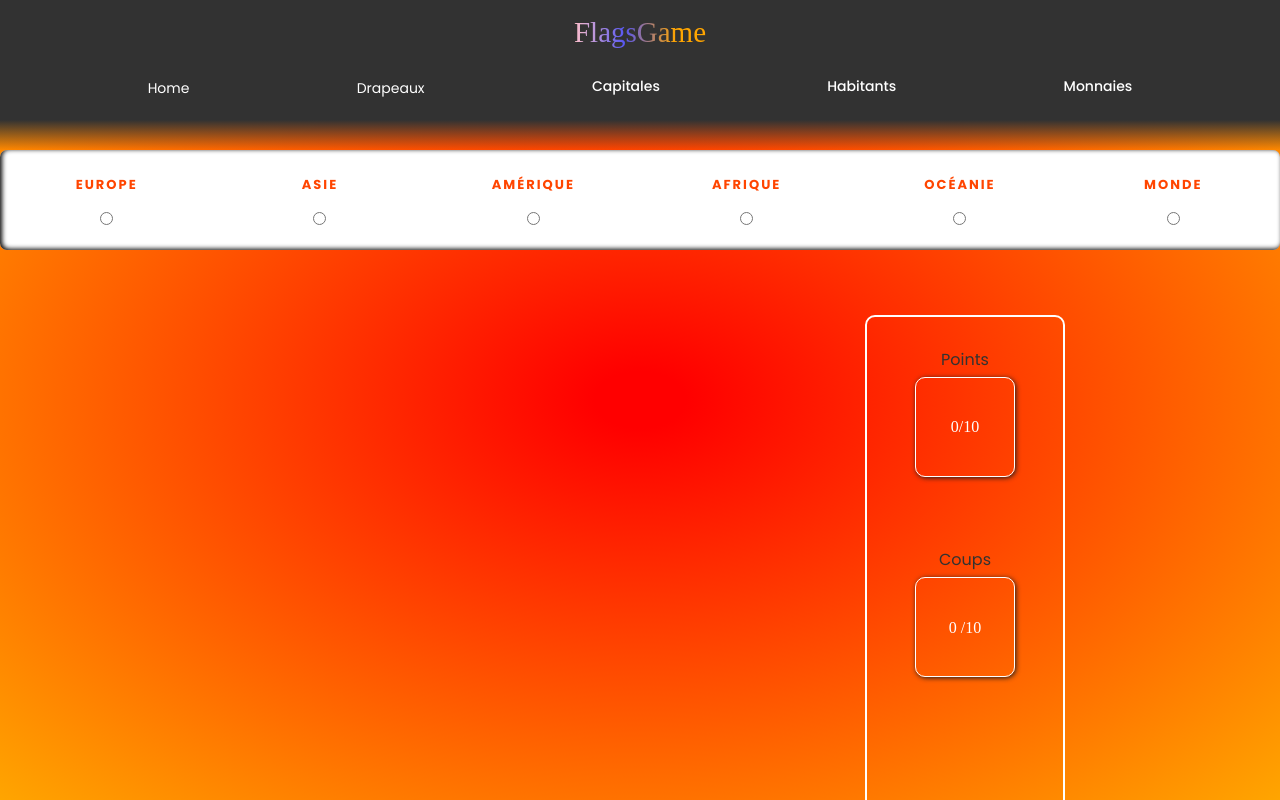
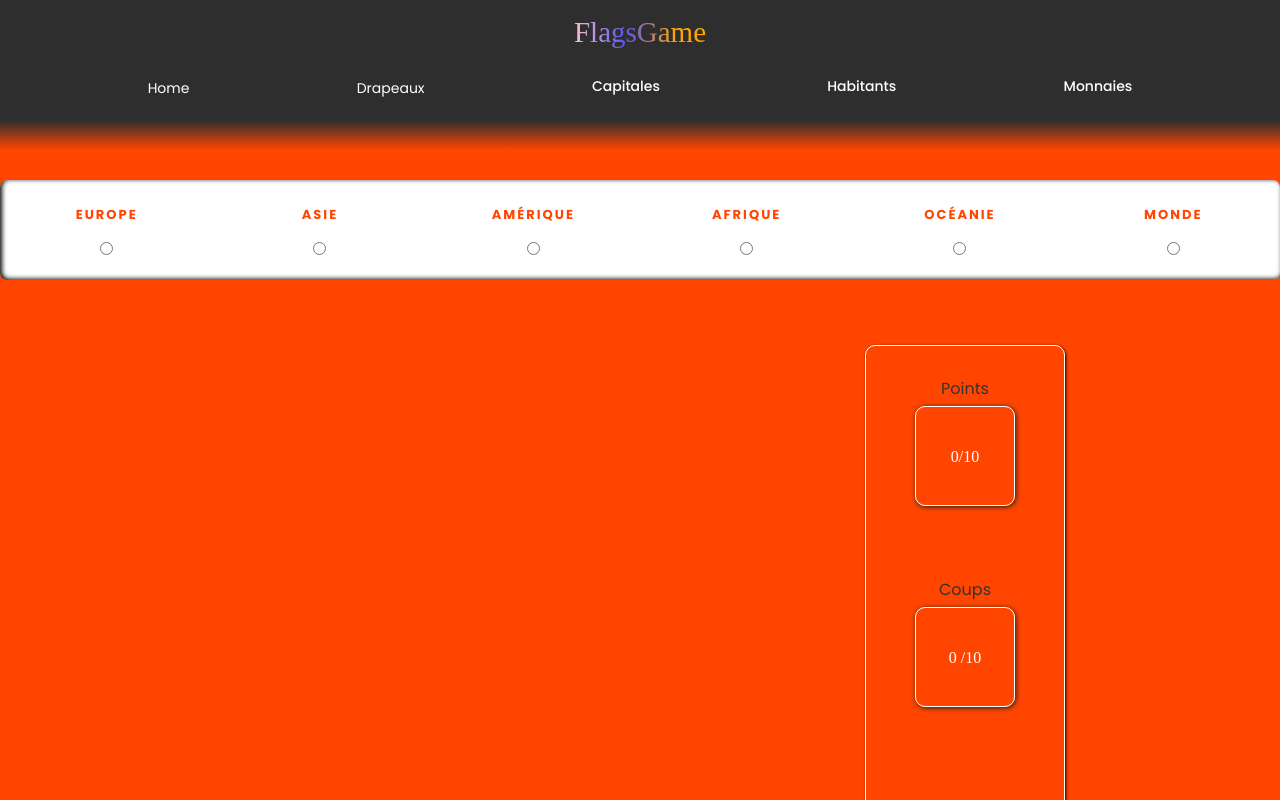
Before and after one commit to Github1234fab/FlagsGameV2, a Vue app in the folder FlagsGameV2/: page /game in a window 1280 px wide. Shown: the top 800 px of the page. Built offline with nearby package versions, Linux system fonts and the light colour scheme; a web font is replaced by a local one.

Commit message:
ok design voir el reste

```diff
--- a/FlagsGameV2/src/assets/style.css
+++ b/FlagsGameV2/src/assets/style.css
@@ -7,5 +7,5 @@
 body {
   height: 100vh;
   font-family: futura;
-  background: radial-gradient(red 5%, orange);
+  background-color: orangered;
 }
--- a/FlagsGameV2/src/components/HeaderComponent.vue
+++ b/FlagsGameV2/src/components/HeaderComponent.vue
@@ -22,7 +22,7 @@ body{
 .header {
    height:150px;
   width: 100%;
-  background: linear-gradient(to bottom, #323232 80%, transparent);
+  background: linear-gradient(to bottom, #2e2e2e 80%, transparent);
   display: flex;
   flex-direction: column;
   /* justify-content: space-around; */
--- a/FlagsGameV2/src/views/GameView.vue
+++ b/FlagsGameV2/src/views/GameView.vue
@@ -235,7 +235,8 @@ export default {
   align-items: center;
   flex-direction: column;
   justify-content: space-around;
-  border: solid white 2px;
+  border: solid white 1px;
+  box-shadow: 1px 1px 3px black;
 }
 .container_countries_names {
   display: flex;
@@ -335,13 +336,13 @@ export default {
 }
 .correct {
   background: linear-gradient(rgb(152, 253, 0), rgb(18, 200, 5));
-  box-shadow: 1px 1px 3px rgb(39, 38, 38);
+  box-shadow: 1px 1px 3px rgb(39, 38, 38) inset, -1px 1px 3px rgb(39, 38, 38) inset;
   color: rgb(255, 255, 255);
 }
 .incorrect {
   background: linear-gradient(rgb(236, 43, 43), rgb(231, 36, 36));
   color: white;
-  box-shadow: 1px 1px 3px rgb(39, 38, 38);
+  box-shadow: 1px 1px 3px rgb(39, 38, 38) inset, -1px 1px 3px rgb(39, 38, 38) inset;
 }
 .clicked-wrong {
   background: linear-gradient(rgb(242, 43, 43), rgb(229, 115, 115));
@@ -383,8 +384,15 @@ export default {
   font-size: 18px;
   padding: 20px;
   border: solid white 2px;
+  transform: scale();
+  transition: .200s ease-in;
+}
+.new_game_visible:hover{
+  box-shadow: 3px 3px 3px black inset;
+  transform: scale(0.9);
 }
 .table_board {
+  margin-top: 30px;
   background-color: white;
   box-shadow: 2px -1px 5px black inset;
   display: flex;
@@ -440,6 +448,10 @@ export default {
   align-content: center;
   justify-content: center;
   box-shadow: 1px 1px 5px rgb(23, 23, 23);
+  transition: .100s ease-in-out;
+}
+.next:hover{
+  transform: scale(1.1);
 }
 .arrow {
   color: white;
```
